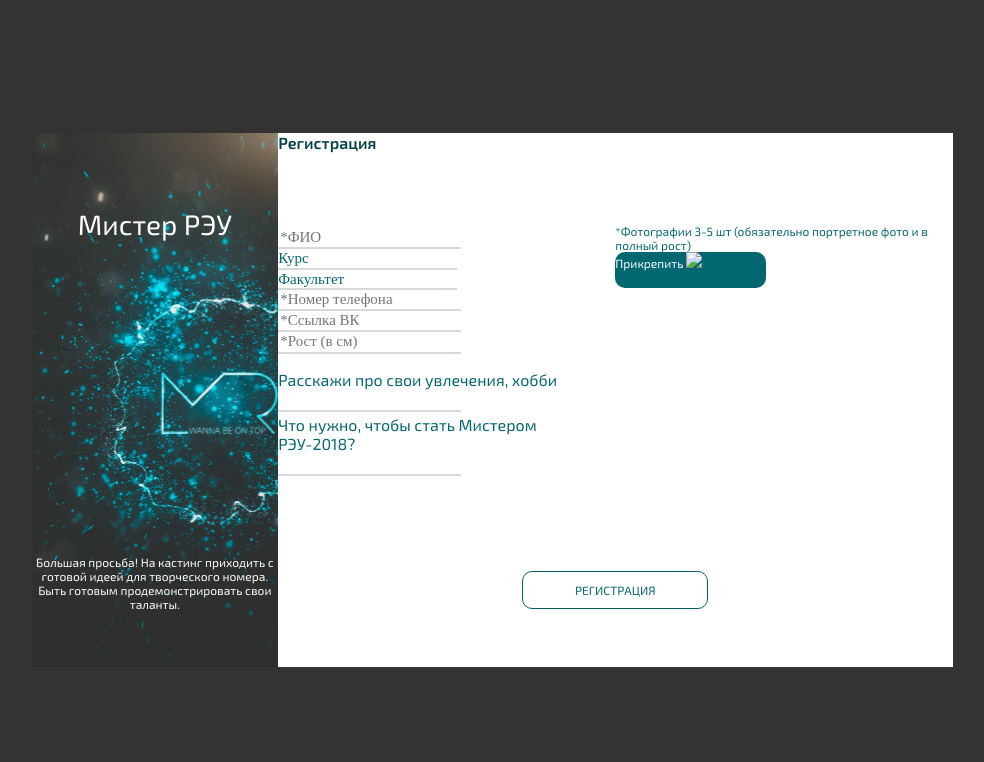
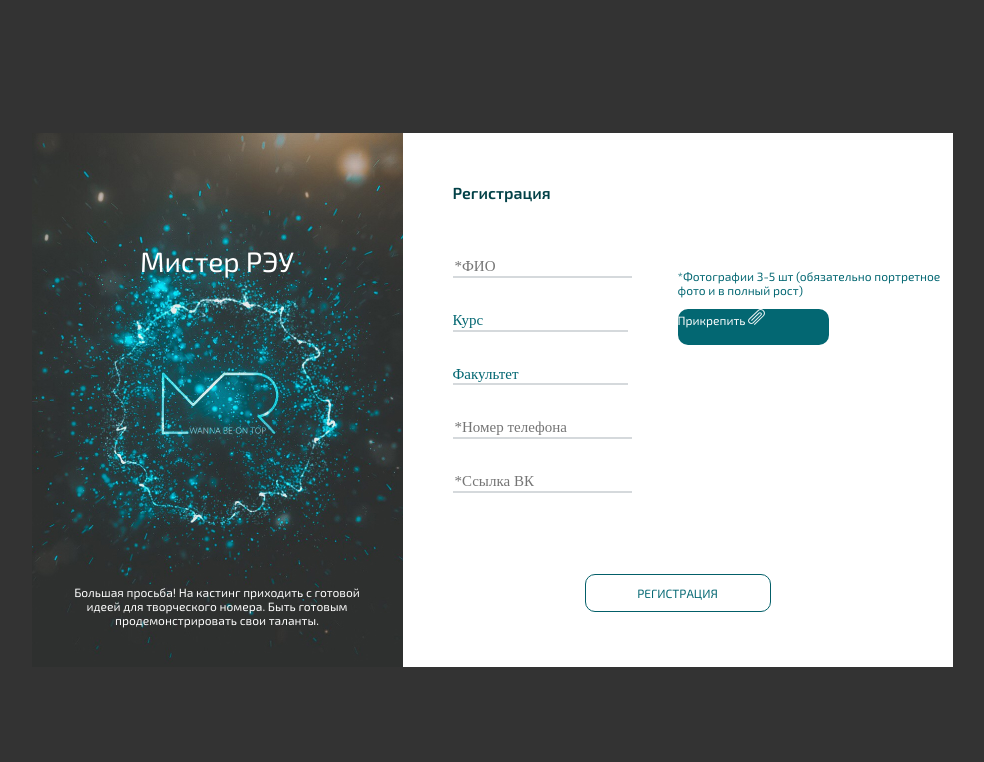
Before and after one commit to itc-digital/Miss_PRUE, a plain HTML site: page Мистер РЭУ/index.html in a window 1280 px wide. Shown: the whole page, without its empty margins (148-1132 px from the left). Drawn offline with nearby package versions, Linux system fonts and the light colour scheme.

Commit message:
Fix some layout issues

```diff
--- a/Мистер РЭУ/index.css
+++ b/Мистер РЭУ/index.css
@@ -28,7 +28,8 @@
      background: #333;
 }
  input, select, textarea {
-     width: 179px;
+     width: 100%;
+     margin-bottom: 33px;
      border: 0;
      outline: 0;
      background: transparent;
@@ -52,22 +53,19 @@
      background: #fff;
 }
  .form-card-image {
+     display: flex;
+     flex-direction: column;
+     justify-content: space-between;
      height: 100%;
      flex-basis: 371px;
-     background: url("image 2.jpg")
-}
- .text-on-pic {
      text-align: center;
-     height: 100%;
-     width: 100%;
-}
- .text-on-pic span {
      font-family: "Exo 2";
      font-style: normal;
      line-height: normal;
      color: #FFFFFF;
+     background: url("image 2.jpg");
 }
- .mr-rea {
+ .brand-title {
      display: block;
      margin-top: 30%;
      font-weight: 500;
@@ -75,19 +73,18 @@
 }
  .text-main-picture {
      display: block;
-     margin-top: 120%;
+     padding: 40px;
      font-weight: normal;
      font-size: 12px;
 }
  .form-card-content {
      display: flex;
      flex-wrap: wrap;
-    /* те блоки, которые не влезли, будут переноситься на новую строку */
-     flex-grow: 1;
-    /* означает "занимай всю оставшееся пространство" (в нашем случае, по ширине) */
+     flex: 1;
 }
  .form-card-title {
      flex-basis: 100%;
+     padding: 50px;
      font-family: "Exo 2";
      font-style: normal;
      font-weight: 600;
@@ -97,8 +94,13 @@
 }
  .form-card-fields {
      flex-basis: 50%;
+     height: 262px;
+     padding: 0 50px;
+     box-sizing: border-box;
+     overflow: auto;
 }
- .text-about-field {
+ .field-label {
+     display: block;
      font-family: "Exo 2";
      font-style: normal;
      font-weight: normal;
@@ -116,8 +118,9 @@
 }
  .form-card-register_wrapper {
      flex-basis: 100%;
+     padding: 50px;
 }
- .photos-upload input{
+ .photos-upload input {
      display: none;
 }
  .photos-upload {
--- a/Мистер РЭУ/index.html
+++ b/Мистер РЭУ/index.html
@@ -11,19 +11,17 @@
 <body>
     <div class="form-card">
         <div class="form-card-image">
-            <div class="text-on-pic">
-                <span class="mr-rea">Мистер РЭУ</span>
-                <br><span class="text-main-picture">Большая просьба! На кастинг приходить с готовой идеей для творческого номера. Быть готовым продемонстрировать свои таланты.</span>
+            <span class="brand-title">Мистер РЭУ</span>
+            <span class="text-main-picture">Большая просьба! На кастинг приходить с готовой идеей для творческого номера. Быть готовым продемонстрировать
+                свои таланты.</span>
         </div>
-        </div>
-        <div class="form-card-content">
+        <form class="form-card-content" name="form-sign-up">
             <div class="form-card-title">
                 Регистрация
             </div>
             <div class="form-card-fields">
-                <form name="form-sign-up">
-                    <br><input type="text" name="fio" class="type-field" placeholder="*ФИО">
-                    <br><select name="kurs" class="type-field">
+                <input type="text" name="fio" class="type-field" placeholder="*ФИО">
+                <select name="kurs" class="type-field">
                     <option value="zero" selected style="display:none;">Курс</option>
                     <option value="first">1</option>
                     <option value="second">2</option>
@@ -31,7 +29,7 @@
                     <option value="fourth">4</option>
                     <option value="fifth">5</option>
                 </select>
-                    <br><select name="fakultet" class="type-field">
+                <select name="fakultet" class="type-field">
                     <option value="zero" selected style="display:none;">Факультет</option>
                     <option value="finance">ФФ</option>
                     <option value="fmesi">ФМЭСИ</option>
@@ -46,29 +44,29 @@
                     <option value="businessschool">БШМиП</option>
                     <option value="integral">Integral</option>
                 </select>
-                    <br><input type="tel" name="phonenumber" id="phone" placeholder="*Номер телефона" class="type-field">
-                    <br><input type="url" name="vklink" id="vk" placeholder="*Ссылка ВК" class="type-field">
-                    <br><input type="number" name="height" min="150" max="210" placeholder="*Рост (в см)" class="type-field">
-                    <p class="text-about-field">
-                        Расскажи про свои увлечения, хобби
-                        <br><textarea rows="1" cols="5" name="hobbies" class="type-field"></textarea>
-                        <br>Что нужно, чтобы стать Мистером РЭУ-2018?
-                        <br><textarea rows="1" cols="5" name="howto" class="type-field"></textarea>
-                    </p>
+                <input type="tel" name="phonenumber" id="phonenumber" placeholder="*Номер телефона" class="type-field">
+                <input type="url" name="vklink" id="vk" placeholder="*Ссылка ВК" class="type-field">
+                <input type="number" name="height" min="150" max="210" placeholder="*Рост (в см)" class="type-field">
+                <label class="field-label" for="hobbies">Расскажи про свои увлечения, хобби</label>
+                <textarea id="hobbies" rows="1" cols="5" name="hobbies" class="type-field"></textarea>
+                <label class="field-label" for="essay">Что нужно, чтобы стать Мистером РЭУ-2018?</label>
+                <textarea id="essay" rows="1" cols="5" name="howto" class="type-field"></textarea>
             </div>
             <div class="form-card-file_input">
-                <br>*Фотографии 3-5 шт (обязательно портретное фото и в полный рост)
-                <br><label class="photos-upload">
+                <p>*Фотографии 3-5 шт (обязательно портретное фото и в полный рост)</p>
+                <label class="photos-upload">
                     <input type="file" name="photos" multiple accept="image/*">
-          <span>Прикрепить <img class="papper-clip" src="Vector.svg"></span>
+                    <span>Прикрепить
+                        <img class="papper-clip" src="attachment-icon.svg">
+                    </span>
                 </label>
             </div>
             <div class="form-card-register_wrapper">
-                <br><button type="submit" name="submit" class="submit">РЕГИСТРАЦИЯ</button>
+                <button type="submit" name="submit" class="submit">РЕГИСТРАЦИЯ</button>
             </div>
         </form>
     </div>
-    </div>
+    <script src="https://code.jquery.com/jquery-3.2.1.min.js"></script>
     <script src="https://cdnjs.cloudflare.com/ajax/libs/jquery.mask/1.14.13/jquery.mask.min.js"></script>
     <script src="https://cdn.jsdelivr.net/npm/jquery-validation@1.17.0/dist/jquery.validate.min.js"></script>
     <script src="index.js"></script>
--- a/Мистер РЭУ/index.js
+++ b/Мистер РЭУ/index.js
@@ -1,4 +1,3 @@
-console.log('wtf');
 $(function() {
-  $('#phonenumber').mask('+7(000) 000-00-00');
-  });
+  $("#phonenumber").mask("+7 (000) 000-00-00");
+});
```
Also changed, not shown: Мистер РЭУ/Vector.png (deleted), Мистер РЭУ/attachment-icon.svg (added). Lines whose indentation alone changed are shown as unchanged.
